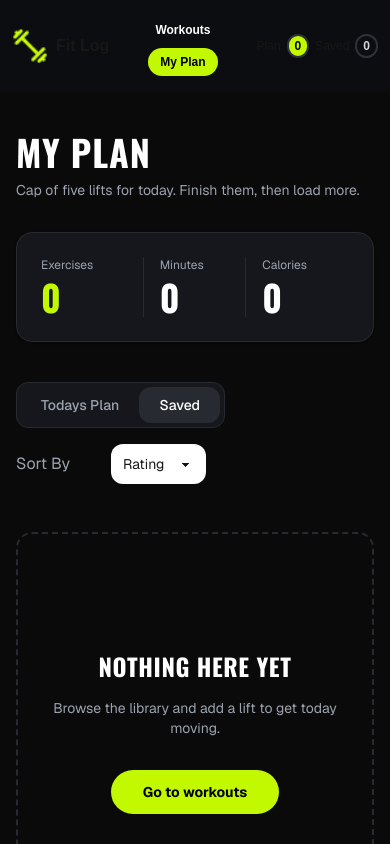
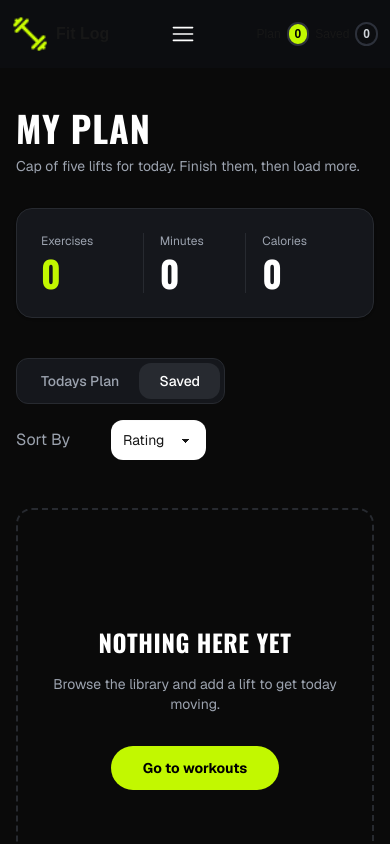
Before and after one commit to ceetahSG/Fit-Log, a Next.js app: page /myPlan in a window 390 px wide. Shown: the top 844 px of the page. Built offline with nearby package versions, Linux system fonts and the light colour scheme.

Commit message:
add hamburger in nav for mobile device

```diff
--- a/package.json
+++ b/package.json
@@ -13,6 +13,7 @@
     "next": "16.3.6",
     "react": "19.2.8",
     "react-dom": "19.2.8",
+    "react-icons": "^5.7.0",
     "react-toastify": "^11.1.0"
   },
   "devDependencies": {
--- a/src/app/components/shared/Navbar.tsx
+++ b/src/app/components/shared/Navbar.tsx
@@ -1,15 +1,17 @@
 "use client";
 
-import React, { useContext } from "react";
+import React, { useContext, useState } from "react";
 import Logo from "@/assets/logo.png";
 import Image from "next/image";
 import Link from "next/link";
 import { usePathname } from "next/navigation";
 import { WorkoutsContext } from "@/context/WorkoutsContext";
+import { RxHamburgerMenu } from "react-icons/rx";
 
 const Navbar = () => {
   const pathname = usePathname();
   const { addWorkout, saveWorkout } = useContext(WorkoutsContext);
+  const [menuOpen, setMenuOpen] = useState(false);
 
   return (
     <nav className="bg-[#0C0D10] py-4 sm:py-5">
@@ -26,12 +28,26 @@ const Navbar = () => {
 
           <h2 className="text-base font-bold sm:text-xl">Fit Log</h2>
         </div>
+        {/* Navigation */}
 
-        {/* Navigation */}
         <div className="flex flex-col items-center gap-1 sm:flex-row sm:gap-2 lg:gap-4">
-          <Link href="/">
+          {/* Hamburger - mobile only */}
           <button
-              className={`rounded-2xl px-3 py-1.5 text-xs font-bold sm:px-5 sm:py-2 sm:text-sm ${
+            className="md:hidden text-white"
+            onClick={() => setMenuOpen(!menuOpen)}
+          >
+            {menuOpen ? "" : <RxHamburgerMenu size={24} />}
+          </button>
+
+          {/* Navigation links */}
+          <div
+            className={`${
+              menuOpen ? "flex" : "hidden"
+            } md:flex flex-col md:flex-row items-center gap-1 sm:gap-2 lg:gap-4`}
+          >
+            <Link href="/" onClick={() => setMenuOpen(false)}>
+              <button
+                className={`rounded-2xl px-3 py-1.5 text-[10px]  text-xs font-bold sm:px-5 sm:py-2 sm:text-sm ${
                   pathname === "/" ? "bg-[#C2F800] text-black" : "text-white"
                 }`}
               >
@@ -39,9 +55,9 @@ const Navbar = () => {
               </button>
             </Link>
 
-          <Link href="/myPlan">
+            <Link href="/myPlan" onClick={() => setMenuOpen(false)}>
               <button
-              className={`rounded-2xl px-3 py-1.5 text-xs font-bold sm:px-5 sm:py-2 sm:text-sm ${
+                className={`rounded-2xl px-3 py-1.5 text-[10px] font-bold  sm:px-5 sm:py-2 sm:text-sm ${
                   pathname === "/myPlan"
                     ? "bg-[#C2F800] text-black"
                     : "text-white"
@@ -50,6 +66,7 @@ const Navbar = () => {
                 My Plan
               </button>
             </Link>
+          </div>
         </div>
 
         {/* Plan / Saved */}
```
Also changed, not shown: 1 other file (tests, documents, lock files or other folders). Lines whose indentation alone changed are shown as unchanged.
